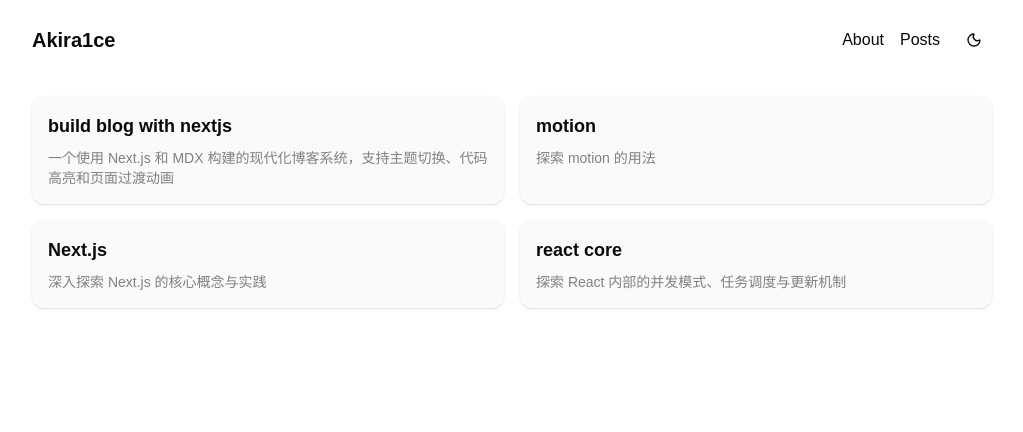
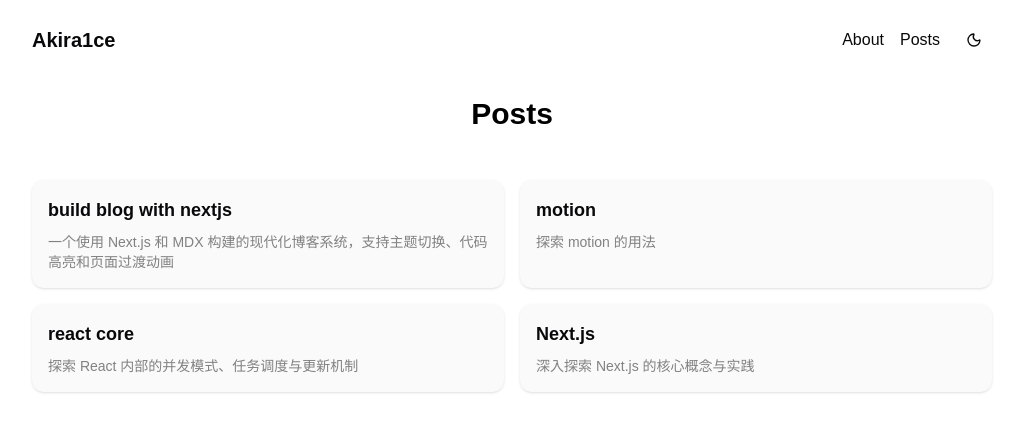
Before and after one commit to akira1ce/blog, a Next.js app: page /posts in a window 1280 px wide. Shown: the top 432 px of the page, without its empty margins (128-1151 px from the left). Built offline with nearby package versions, Linux system fonts and the light colour scheme; a web font is replaced by a local one.

Commit message:
feat: enhance post page layout and improve post retrieval logic

```diff
--- a/src/app/[slug]/page.tsx
+++ b/src/app/[slug]/page.tsx
@@ -1,3 +1,5 @@
+import { getPostBySlug } from '@/lib/posts';
+
 export interface Params {
   slug: string;
 }
@@ -11,10 +13,20 @@
 
   const { default: Post } = await import(`@/posts/${slug}.mdx`);
 
+  const matter = getPostBySlug(slug);
+
   return (
-    <article className="prose dark:prose-invert mx-auto max-w-4xl px-6 py-8">
-      <Post />
-    </article>
+    <>
+      <div className="mb-10">
+        <div className="text-fore mb-4 text-center text-3xl font-bold underline">
+          {matter?.title}
+        </div>
+        <div className="text-fore/50 text-center text-sm">{matter?.date.toLocaleDateString()}</div>
+      </div>
+      <article className="prose dark:prose-invert prose-h1:text-2xl prose-h2:text-xl prose-h3:text-lg prose-h4:text-base prose-h5:text-sm prose-h6:text-xs mx-auto max-w-4xl px-6 py-8">
+        <Post />
+      </article>
+    </>
   );
 }
 
--- a/src/app/posts/page.tsx
+++ b/src/app/posts/page.tsx
@@ -6,21 +6,22 @@
   const posts = getAllPosts();
   return (
     <>
+      <div className="mb-12 text-center text-3xl font-bold">Posts</div>
       {/* posts */}
+      <FadeInUp>
         <div className="grid grid-cols-1 gap-4 md:grid-cols-2">
           {posts.map((post, index) => (
-          <FadeInUp
-            className="bg-card col-span-1 rounded-xl shadow"
+            <Link
               key={post.slug}
-            delay={index * 0.1}
+              className="bg-card col-span-1 flex flex-col gap-2 rounded-xl p-4 shadow"
+              href={`/${post.slug}`}
             >
-            <Link className="flex flex-col gap-2 p-4" href={`/${post.slug}`}>
               <div className="text-fore text-lg font-bold">{post.title}</div>
               <div className="text-fore/50 text-sm">{post.summary}</div>
             </Link>
-          </FadeInUp>
           ))}
         </div>
+      </FadeInUp>
     </>
   );
 };
--- a/src/lib/posts.ts
+++ b/src/lib/posts.ts
@@ -8,25 +8,34 @@
   title: string;
   category: string | string[];
   slug: string;
-  date: string;
+  date: Date;
   summary: string;
 }
 
-let _cache: FrontMatter[] | null = null;
+const getMatter = (file: string) => {
+  const raw = fs.readFileSync(path.join(POSTS_DIR, file), 'utf-8');
+  const { data } = matter(raw);
+  return {
+    ...(data as FrontMatter),
+  };
+};
 
+/* 获取所有文章 */
 export function getAllPosts(): FrontMatter[] {
-  if (_cache) return _cache;
+  const files = fs.readdirSync(POSTS_DIR);
+  return files
+    .map((file) => getMatter(file))
+    .sort((a, b) => new Date(b.date).getTime() - new Date(a.date).getTime());
+}
 
+/* 获取单篇文章 */
+export function getPostBySlug(slug: string) {
   const files = fs.readdirSync(POSTS_DIR);
-  _cache = files.map((file) => {
-    const raw = fs.readFileSync(path.join(POSTS_DIR, file), 'utf-8');
-    const { data } = matter(raw);
-    return {
-      ...(data as FrontMatter),
-    };
-  });
-
-  return _cache;
+  const file = files.find((file) => file === `${slug}.mdx`);
+  if (!file) {
+    return null;
+  }
+  return getMatter(file);
 }
 
 /* 获取所有分类 */
```
Lines whose indentation alone changed are shown as unchanged.
